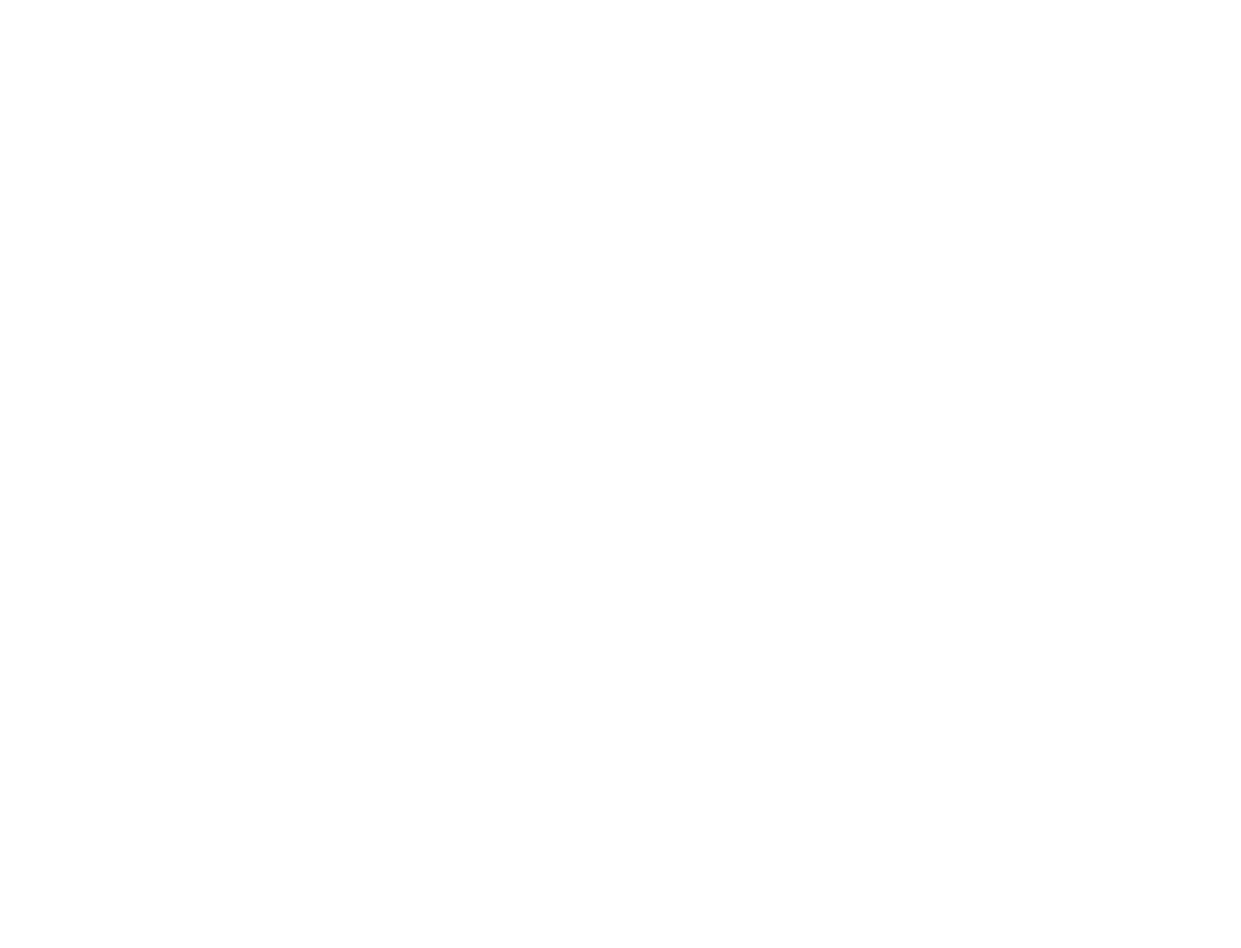
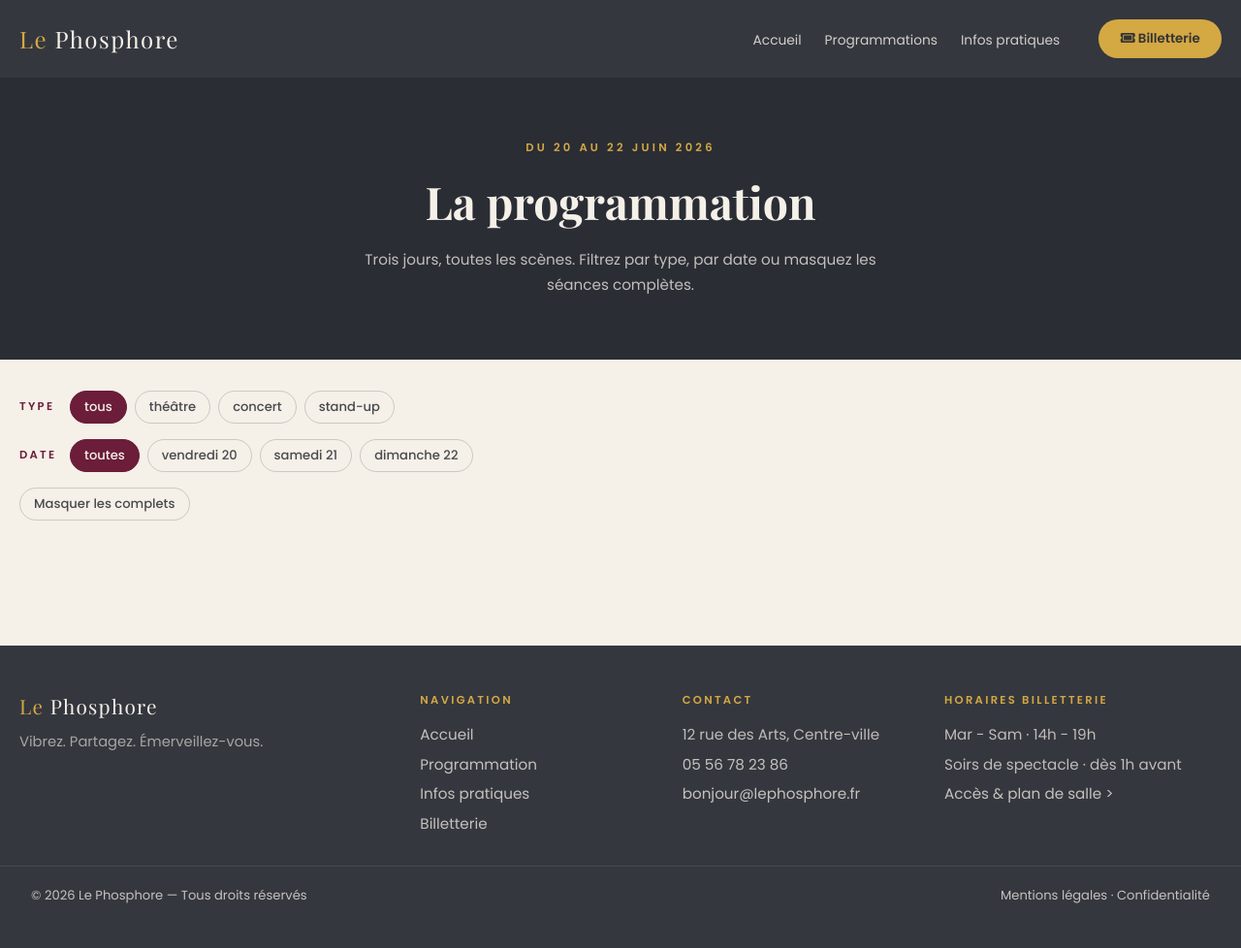
Before and after one commit to NathanaelKenzeyGit/DWWM-ECF1-Nathanael, a website: page pages/programmation.html in a window 1280 px wide. Shown: the whole page at 97% size. Before the commit the page ends 800 px from the top, so only its background shows below. Drawn offline with Linux system fonts and the light colour scheme.

Commit message:
add programmation html

```diff
--- a/package.json
+++ b/package.json
@@ -1,5 +1,10 @@
 {
   "dependencies": {
     "lucide": "^1.3.0"
+  },
+  "devDependencies": {
+    "@eslint/js": "^10.0.1",
+    "eslint": "^10.5.0",
+    "globals": "^17.6.0"
   }
 }
--- a/pages/programmation.html
+++ b/pages/programmation.html
@@ -0,0 +1,174 @@
+<!doctype html>
+<html lang="fr">
+    <head>
+        <meta charset="UTF-8" />
+        <meta name="viewport" content="width=device-width, initial-scale=1.0" />
+        <title>Programmation — Le Phosphore</title>
+        <link rel="stylesheet" href="https://cdnjs.cloudflare.com/ajax/libs/font-awesome/6.7.2/css/all.min.css" />
+        <link rel="stylesheet" href="../dist/css/main.min.css" />
+    </head>
+    <body>
+        <header>
+            <nav class="navbar">
+                <div class="container">
+                    <div class="navbar__brand">
+                        <span class="navbar__brand--logo">Le</span>
+                        Phosphore
+                    </div>
+                    <div class="navbar__right">
+                        <i class="fa-solid fa-bars fa-2xl" id="burger"></i>
+                        <ul class="navbar__list" id="nav-menu">
+                            <li class="navbar__item">
+                                <a href="../index.html" class="navbar__link">Accueil</a>
+                            </li>
+                            <li class="navbar__item">
+                                <a href="programmation.html" class="navbar__link">Programmations</a>
+                            </li>
+                            <li class="navbar__item">
+                                <a href="infos-pratiques.html" class="navbar__link navbar__link--active">
+                                    Infos pratiques
+                                </a>
+                            </li>
+                            <li class="navbar__item">
+                                <button class="navbar__cta--mobile">
+                                    <i class="fa-solid fa-ticket"></i>
+                                    Billetterie
+                                </button>
+                            </li>
+                        </ul>
+                        <button class="navbar__cta">
+                            <i class="fa-solid fa-ticket"></i>
+                            Billetterie
+                        </button>
+                    </div>
+                </div>
+            </nav>
+        </header>
+        <main>
+            <!-- Hero -->
+            <section class="prog-hero">
+                <div class="container">
+                    <p class="prog-hero__kicker">Du 20 au 22 juin 2026</p>
+                    <h1 class="prog-hero__title">La programmation</h1>
+                    <p class="prog-hero__desc">
+                        Trois jours, toutes les scènes. Filtrez par type, par date ou masquez les séances complètes.
+                    </p>
+                </div>
+            </section>
+
+            <!-- Filtres -->
+            <section class="prog-filters" aria-label="Filtres de programmation">
+                <div class="container">
+                    <div class="prog-filters__group">
+                        <span class="prog-filters__label">type</span>
+                        <div class="prog-filters__btns">
+                            <button
+                                class="prog-filters__btn prog-filters__btn--active"
+                                type="button"
+                                data-filter="type"
+                                data-value="all"
+                            >
+                                tous
+                            </button>
+                            <button class="prog-filters__btn" type="button" data-filter="type" data-value="theatre">
+                                théâtre
+                            </button>
+                            <button class="prog-filters__btn" type="button" data-filter="type" data-value="concert">
+                                concert
+                            </button>
+                            <button class="prog-filters__btn" type="button" data-filter="type" data-value="standup">
+                                stand-up
+                            </button>
+                        </div>
+                    </div>
+                    <div class="prog-filters__group">
+                        <span class="prog-filters__label">date</span>
+                        <div class="prog-filters__btns">
+                            <button
+                                class="prog-filters__btn prog-filters__btn--active"
+                                type="button"
+                                data-filter="date"
+                                data-value="all"
+                            >
+                                toutes
+                            </button>
+                            <button class="prog-filters__btn" type="button" data-filter="date" data-value="2026-06-20">
+                                vendredi 20
+                            </button>
+                            <button class="prog-filters__btn" type="button" data-filter="date" data-value="2026-06-21">
+                                samedi 21
+                            </button>
+                            <button class="prog-filters__btn" type="button" data-filter="date" data-value="2026-06-22">
+                                dimanche 22
+                            </button>
+                        </div>
+                    </div>
+                    <div class="prog-filters__group">
+                        <button class="prog-filters__btn--soldout" type="button" id="toggle-soldout">
+                            Masquer les complets
+                        </button>
+                    </div>
+                </div>
+            </section>
+
+            <!-- Cards -->
+            <section class="prog-grid" aria-label="Liste des spectacles">
+                <div class="container">
+                    <div class="prog-cards" id="prog-grid"></div>
+                </div>
+            </section>
+        </main>
+
+        <!-- Footer -->
+        <footer class="footer">
+            <div class="container">
+                <div class="footer__grid">
+                    <div class="footer__col footer__col--brand">
+                        <div class="footer__brand">
+                            <span class="footer__brand--logo">Le</span>
+                            Phosphore
+                        </div>
+                        <p class="footer__tagline">Vibrez. Partagez. Émerveillez-vous.</p>
+                    </div>
+                    <div class="footer__col">
+                        <h4 class="footer__title">Navigation</h4>
+                        <ul class="footer__list">
+                            <li><a href="../index.html" class="footer__link">Accueil</a></li>
+                            <li><a href="programmation.html" class="footer__link">Programmation</a></li>
+                            <li><a href="infos-pratiques.html" class="footer__link">Infos pratiques</a></li>
+                            <li><a href="programmation.html" class="footer__link">Billetterie</a></li>
+                        </ul>
+                    </div>
+                    <div class="footer__col">
+                        <h4 class="footer__title">Contact</h4>
+                        <ul class="footer__list">
+                            <li>12 rue des Arts, Centre-ville</li>
+                            <li><a href="#" class="footer__link">05 56 78 23 86</a></li>
+                            <li><a href="#" class="footer__link">bonjour@lephosphore.fr</a></li>
+                        </ul>
+                    </div>
+                    <div class="footer__col">
+                        <h4 class="footer__title">Horaires billetterie</h4>
+                        <ul class="footer__list">
+                            <li>Mar - Sam · 14h - 19h</li>
+                            <li>Soirs de spectacle · dès 1h avant</li>
+                            <li><a href="infos-pratiques.html" class="footer__link">Accès & plan de salle ></a></li>
+                        </ul>
+                    </div>
+                </div>
+            </div>
+            <div class="footer__bottom">
+                <span>© 2026 Le Phosphore — Tous droits réservés</span>
+                <div>
+                    <a href="#" class="footer__bottom--link">Mentions légales</a>
+                    ·
+                    <a href="#" class="footer__bottom--link">Confidentialité</a>
+                </div>
+            </div>
+        </footer>
+
+        <script src="https://unpkg.com/@phosphor-icons/web"></script>
+        <script src="../src/js/burger.js"></script>
+        <script src="../src/js/programmation.js"></script>
+    </body>
+</html>
--- a/src/scss/_mixins.scss
+++ b/src/scss/_mixins.scss
@@ -8,9 +8,10 @@
     gap: $gap;
 }
 
-@mixin kicker {
+@mixin kicker($on-dark: false) {
     font-size: 0.72rem;
     font-weight: $fw-semibold;
     letter-spacing: 0.28em;
     text-transform: uppercase;
+    color: if($on-dark, $color-secondary, $color-primary);
 }
--- a/src/scss/components/_header.scss
+++ b/src/scss/components/_header.scss
@@ -29,6 +29,7 @@ header {
     #burger {
         color: $color-secondary;
         cursor: pointer;
+
         @media (min-width: 768px) {
             display: none;
         }
--- a/src/scss/main.scss
+++ b/src/scss/main.scss
@@ -15,3 +15,4 @@
 @use "pages/acces";
 @use "pages/tarifs";
 @use "pages/plan";
+@use "pages/programmation";
--- /dev/null
+++ b/src/scss/pages/_programmation.scss
@@ -0,0 +1,125 @@
+@use "../variables" as *;
+@use "../mixins" as *;
+
+.prog-hero {
+    background-color: $color-info;
+    padding: 4rem 0;
+    text-align: center;
+
+    .container {
+        @include flex($direction: column, $gap: 1rem);
+    }
+
+    &__kicker {
+        @include kicker($on-dark: true);
+    }
+
+    &__title {
+        font-family: $font-primary;
+        font-size: clamp(2rem, 3vw + 0.5rem, 3.5rem);
+        color: $color-body;
+    }
+
+    &__desc {
+        font-size: 0.95rem;
+        line-height: 1.7;
+        color: rgba($color-body, 0.75);
+        max-width: 36em;
+    }
+}
+
+.prog-filters {
+    background-color: $color-body;
+    padding: 2rem 0;
+    border-bottom: 1px solid $color-body-dark;
+
+    .container {
+        @include flex($direction: column, $align: flex-start, $gap: 1rem);
+    }
+
+    &__group {
+        @include flex($justify: flex-start, $gap: 0.75rem);
+        flex-wrap: wrap;
+    }
+
+    &__label {
+        font-size: 0.72rem;
+        font-weight: $fw-semibold;
+        letter-spacing: 0.2em;
+        text-transform: uppercase;
+        color: $color-primary;
+        min-width: 40px;
+    }
+
+    &__btns {
+        @include flex($justify: flex-start, $gap: 0.5rem);
+        flex-wrap: wrap;
+    }
+
+    &__btn {
+        font-family: $font-secondary;
+        font-size: 0.82rem;
+        font-weight: $fw-medium;
+        padding: 6px 14px;
+        border-radius: 20px;
+        border: 1.5px solid rgba($color-info, 0.2);
+        background: transparent;
+        color: $color-text;
+        cursor: pointer;
+        transition: all 0.15s;
+
+        &:hover {
+            border-color: $color-primary;
+            color: $color-primary;
+        }
+
+        &--active {
+            background-color: $color-primary;
+            border-color: $color-primary;
+            color: $color-body;
+        }
+
+        &--soldout {
+            font-family: $font-secondary;
+            font-size: 0.82rem;
+            font-weight: $fw-medium;
+            padding: 6px 14px;
+            border-radius: 20px;
+            border: 1.5px solid rgba($color-info, 0.2);
+            background: transparent;
+            color: $color-text;
+            cursor: pointer;
+            transition: all 0.15s;
+
+            &.active {
+                background-color: $color-info;
+                border-color: $color-info;
+                color: $color-body;
+            }
+        }
+    }
+}
+
+.prog-grid {
+    background-color: $color-body;
+    padding: 3rem 0;
+
+    .container {
+        @include flex($direction: column);
+    }
+}
+
+.prog-cards {
+    display: grid;
+    grid-template-columns: 1fr;
+    gap: 1.5rem;
+    width: 100%;
+
+    @media (min-width: 768px) {
+        grid-template-columns: repeat(2, 1fr);
+    }
+
+    @media (min-width: 1024px) {
+        grid-template-columns: repeat(3, 1fr);
+    }
+}
```
Also changed, not shown: pages/infos-pratiques.html (+0 -1 lines), dist/css/main.min.css, readme.md, 3 other files.
